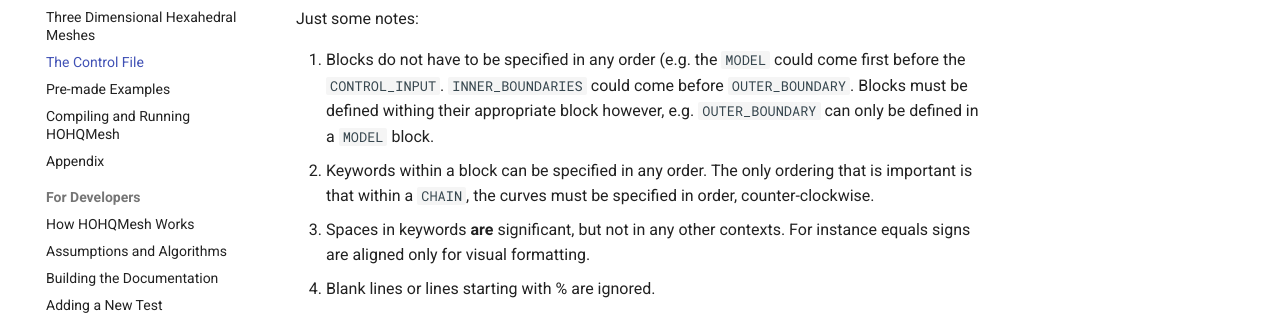
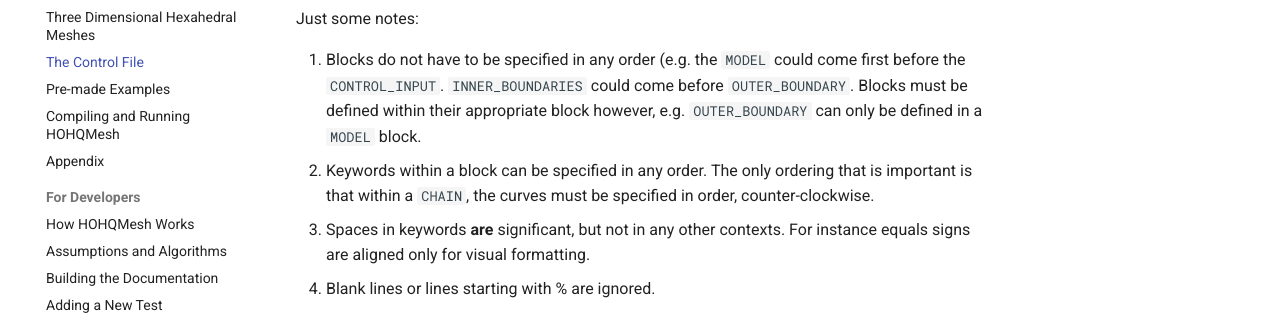
Before and after one commit to trixi-framework/HOHQMesh, an MkDocs documentation site: the page built from Documentation/docs/the-control-file.md, in a window 1280 px wide and 900 px high. Shown: the part 318-633 px from the top of the window. Built offline with MkDocs 1.6.1 and Material for MkDocs 9.7.7, drawn with Linux system fonts in a browser that asks for light colours; comment, search, counter and statistics services are not loaded.

Commit message:
Fix typos in docs
Just a couple of typos noticed and fixed.

```diff
--- a/Documentation/docs/the-control-file.md
+++ b/Documentation/docs/the-control-file.md
@@ -5,7 +5,7 @@
 
 Just some notes:
 
-1. Blocks do not have to be specified in any order (e.g. the `MODEL` could come first before the `CONTROL_INPUT`. `INNER_BOUNDARIES` could come before `OUTER_BOUNDARY`. Blocks must be defined withing their appropriate block however, e.g. `OUTER_BOUNDARY` can only be defined in a `MODEL` block.
+1. Blocks do not have to be specified in any order (e.g. the `MODEL` could come first before the `CONTROL_INPUT`. `INNER_BOUNDARIES` could come before `OUTER_BOUNDARY`. Blocks must be defined within their appropriate block however, e.g. `OUTER_BOUNDARY` can only be defined in a `MODEL` block.
 2. Keywords within a block can be specified in any order. The only ordering that is important is that within a `CHAIN`, the curves must be specified in order, counter-clockwise.
 3. Spaces in keywords **are** significant, but not in any other contexts. For instance equals signs are aligned only for visual formatting.
 4. Blank lines or lines starting with % are ignored.
```
Also changed, not shown: Documentation/docs/introduction.md (+1 -1 lines).
